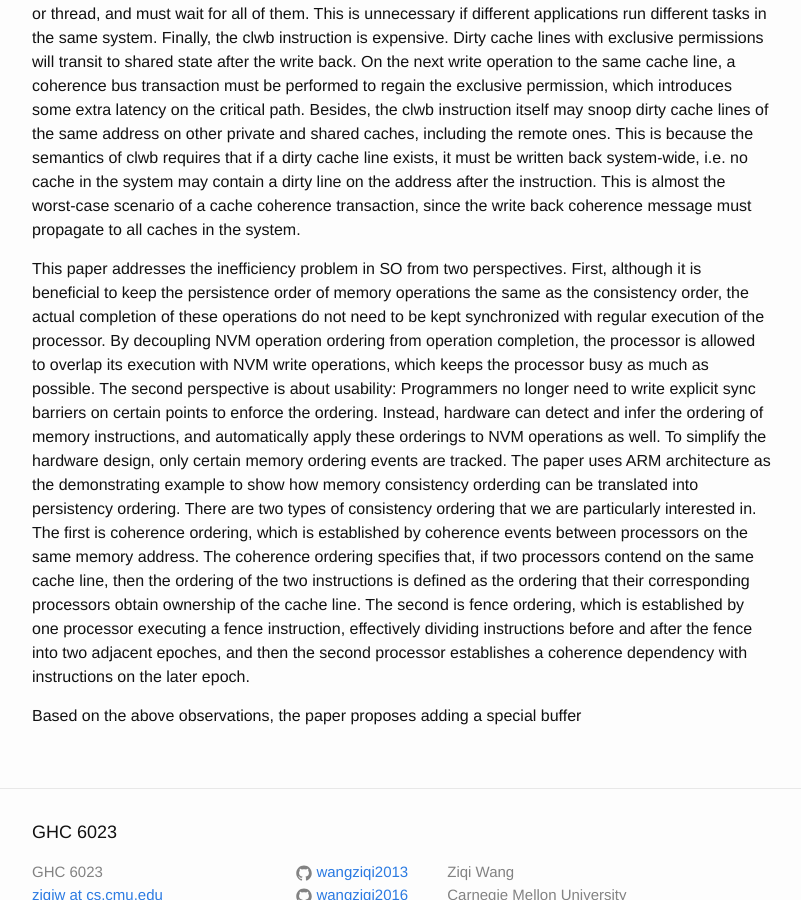
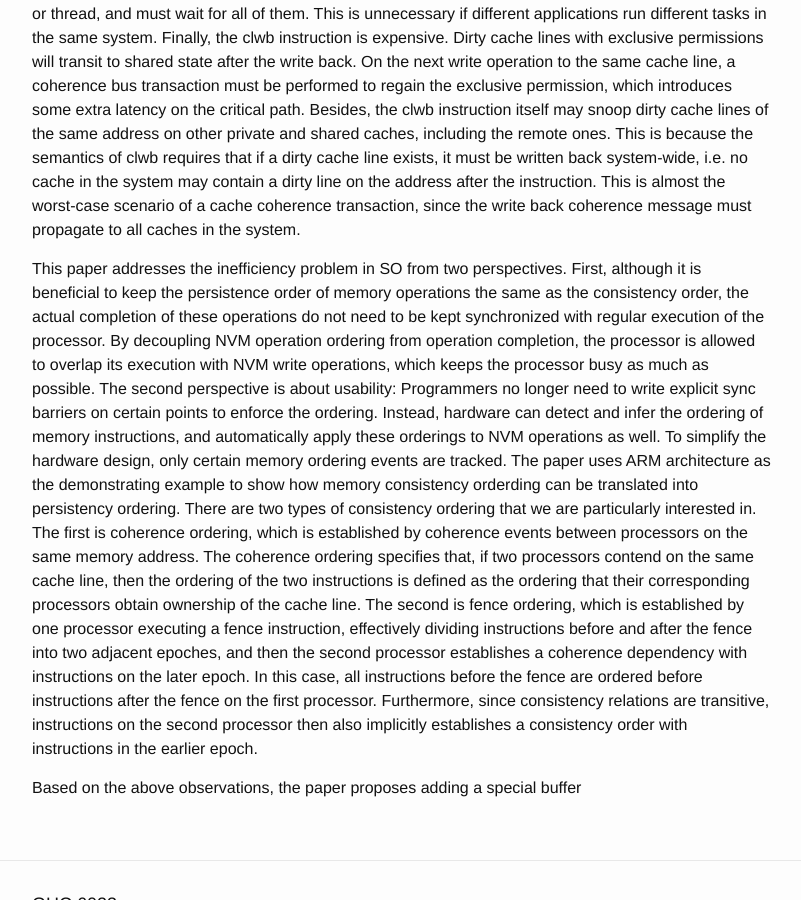
Before and after one commit to wangziqi2013/wangziqi2013.github.io, a Jekyll site: the page built from _posts/2019-01-19-delegated-persist-ordering.markdown, in a window 1280 px wide and 900 px high, scrolled down 1318 px. Shown: the whole window, without its empty margins (238-1039 px from the left). Built offline with Jekyll 4.4.1, drawn with Linux system fonts in a browser that asks for light colours.

Commit message:
Finish epoch

```diff
--- a/_posts/2019-01-19-delegated-persist-ordering.markdown
+++ b/_posts/2019-01-19-delegated-persist-ordering.markdown
@@ -69,7 +69,9 @@ memory address. The coherence ordering specifies that, if two processors contend
 of the two instructions is defined as the ordering that their corresponding processors obtain ownership of the cache line.
 The second is fence ordering, which is established by one processor executing a fence instruction, effectively dividing
 instructions before and after the fence into two adjacent epoches, and then the second processor establishes a coherence
-dependency with instructions on the later epoch.
+dependency with instructions on the later epoch. In this case, all instructions before the fence are ordered before instructions
+after the fence on the first processor. Furthermore, since consistency relations are transitive, instructions on the second
+processor then also implicitly establishes a consistency order with instructions in the earlier epoch.
 
 
 Based on the above observations, the paper proposes adding
```
